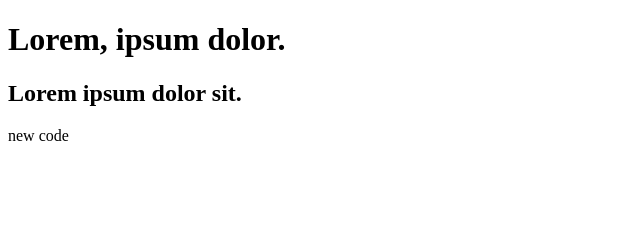
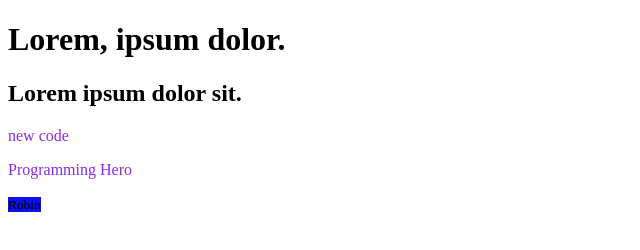
Before and after one commit to RabiulRbn/my-first-repo, a plain HTML site: page index.html in a window 1280 px wide. Shown: the whole page, without its empty margins (0-640 px from the left). Drawn offline with Linux system fonts and the light colour scheme.

Commit message:
style added

```diff
--- a/index.html
+++ b/index.html
@@ -4,11 +4,14 @@
     <meta charset="UTF-8">
     <meta http-equiv="X-UA-Compatible" content="IE=edge">
     <meta name="viewport" content="width=device-width, initial-scale=1.0">
+    <link rel="stylesheet" href="style.css">
     <title>My First Github Repo</title>
 </head>
 <body>
     <h1>Lorem, ipsum dolor.</h1>
     <h2>Lorem ipsum dolor sit.</h2>
     <p>new code</p>
+    <p>Programming Hero</p>
+    <small>Robin</small>
 </body>
 </html>
--- /dev/null
+++ b/style.css
@@ -0,0 +1,10 @@
+h1.h2{
+    color: blue;
+}
+p{
+    color: blueviolet;
+
+}
+small{
+    background: rgba(7, 11, 233, 0.973);
+}
```
